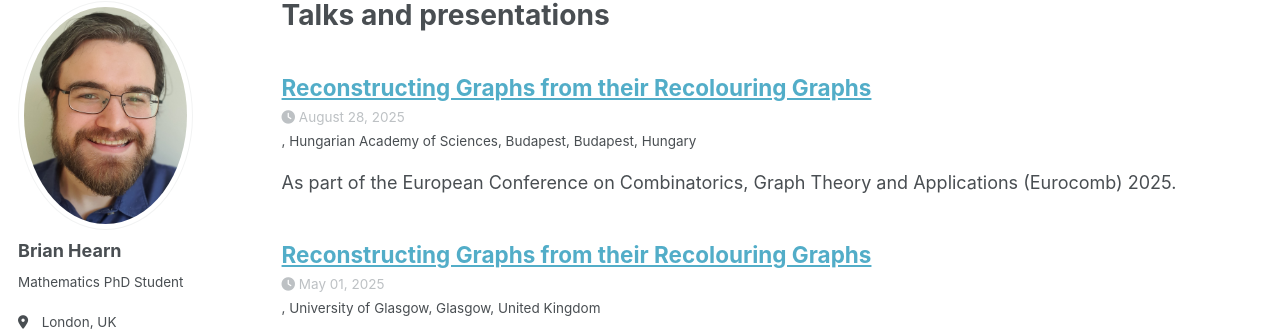
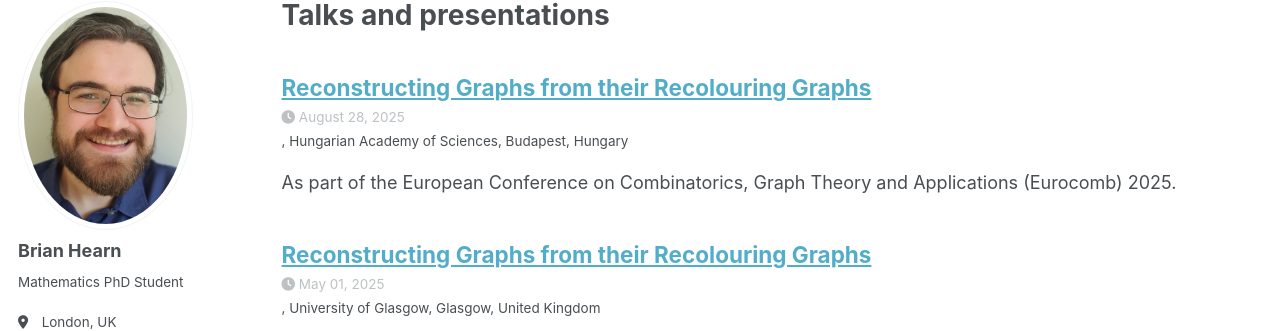
Before and after one commit to brian-hearn/brian-hearn.github.io, a Jekyll site: the page built from _pages/talks.html, in a window 1280 px wide. Shown: the part 100-431 px from the top of the page. Built offline with Jekyll 4.4.1, drawn with Linux system fonts in a browser that asks for light colours; a script bundle is joined from its source files by our own code; library files that are not in the unit come from our copies.

Commit message:
feat: more changes

```diff
--- a/_talks/2025-08-28-talk.md
+++ b/_talks/2025-08-28-talk.md
@@ -3,9 +3,10 @@ title: "Reconstructing Graphs from their Recolouring Graphs"
 collection: talks
 # type: "Talk"
 permalink: /talks/2025-08-28-talk
-venue: "Hungarian Academy of Sciences, Budapest"
+venue: "Hungarian Academy of Sciences"
 date: 2025-08-28
 location: "Budapest, Hungary"
+link: False
 ---
 
 As part of the European Conference on Combinatorics, Graph Theory and Applications (Eurocomb) 2025.
```
